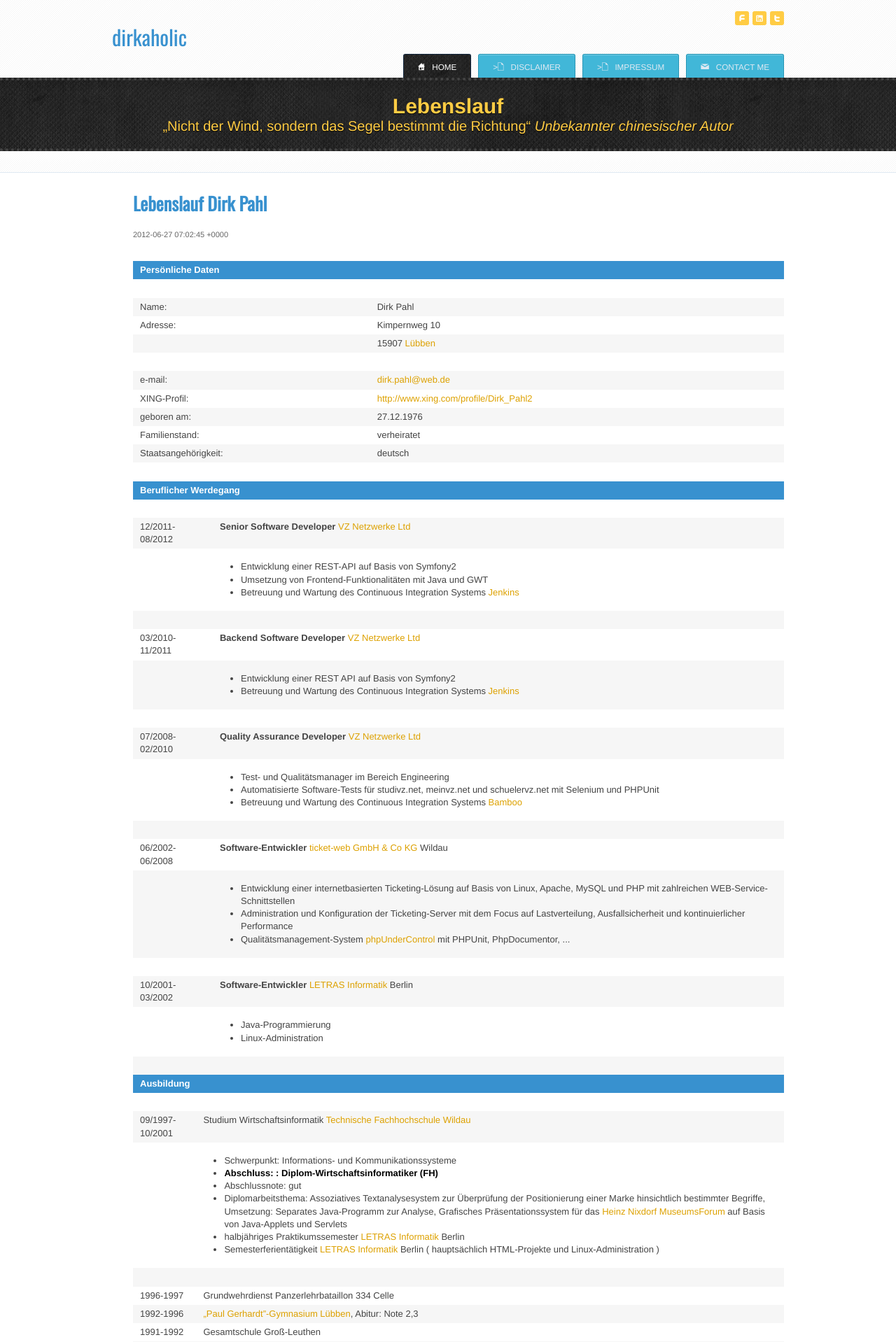
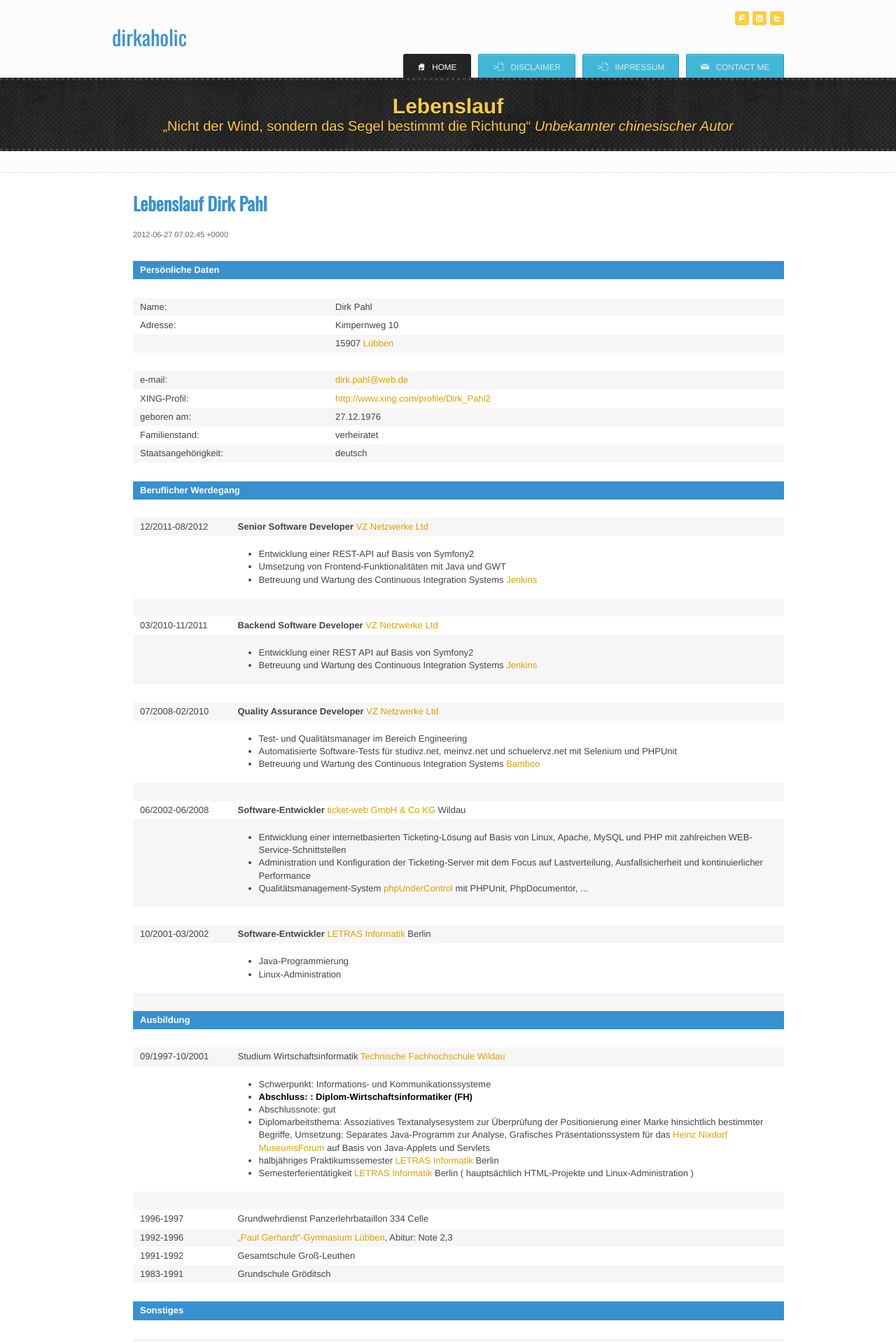
Before and after one commit to dirkaholic/dirkaholic.github.com, a Jekyll site: the page built from index.html, in a window 1280 px wide. Shown: the top 1918 px of the page at 70% size. Built offline with Jekyll 4.4.1, drawn with Linux system fonts in a browser that asks for light colours; nearby versions of some CDN libraries; some web fonts are replaced; Markdown is read by kramdown in place of the engine named in the settings.

Commit message:
Nail table column width in cv

```diff
--- a/index.html
+++ b/index.html
@@ -18,6 +18,10 @@ id:     home
 <div style="clear: both;">&nbsp;</div>
 
 <table>
+    <colgroup>
+        <col width="30%">
+        <col width="70%">
+    </colgroup>
 <thead>
 <tr><th colspan="2">Pers&ouml;nliche Daten</th></tr>
 </thead>
@@ -64,6 +68,10 @@ id:     home
 </table>
 
 <table>
+    <colgroup>
+        <col width="15%">
+        <col width="85%">
+    </colgroup>
 <thead>
 <tr><th colspan="2">Beruflicher Werdegang</th></tr>
 </thead>
@@ -131,6 +139,10 @@ id:     home
 </table>
 
 <table>
+    <colgroup>
+        <col width="15%">
+        <col width="85%">
+    </colgroup>
 <thead>
 <tr><th colspan="2">Ausbildung</th></tr>
 </thead>
@@ -165,6 +177,10 @@ id:     home
 </table>
 
 <table>
+    <colgroup>
+        <col width="15%">
+        <col width="85%">
+    </colgroup>
 <thead>
 <tr><th colspan="2">Sonstiges</th></tr>
 </thead>
```
